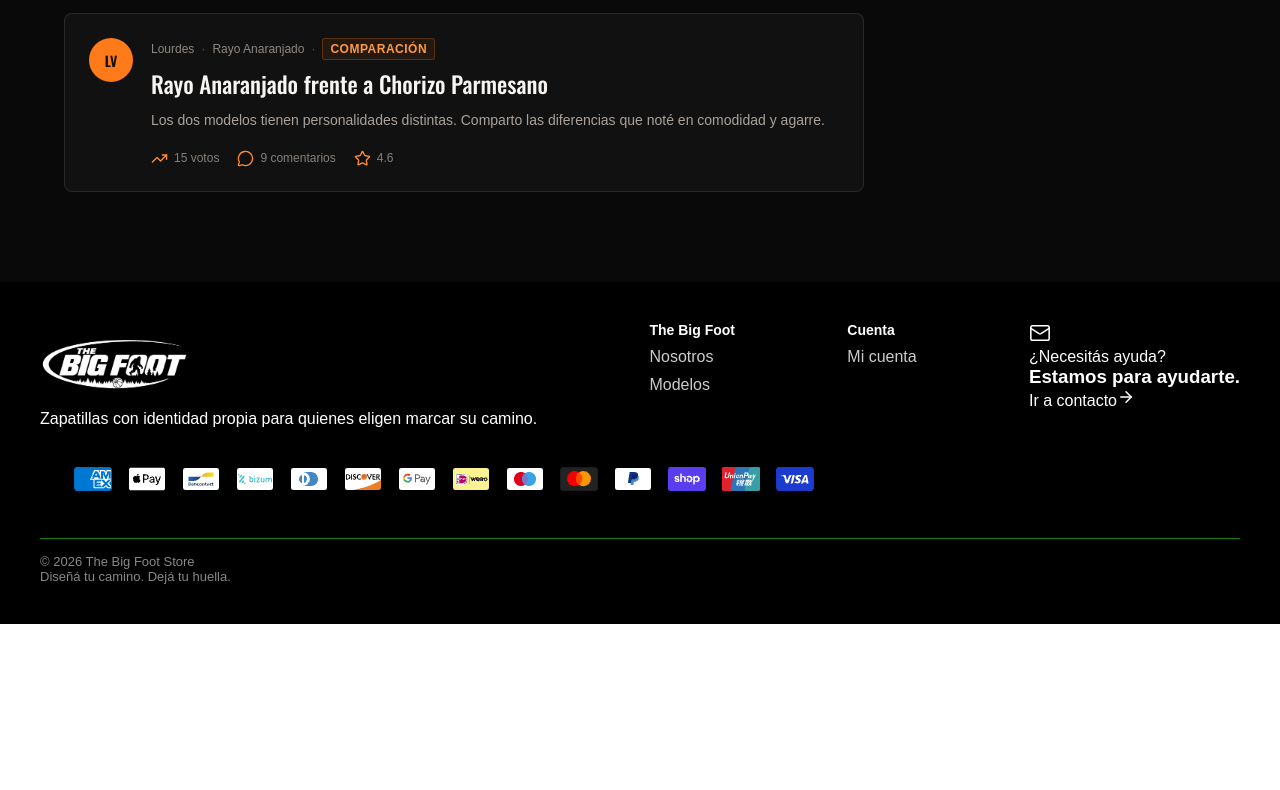
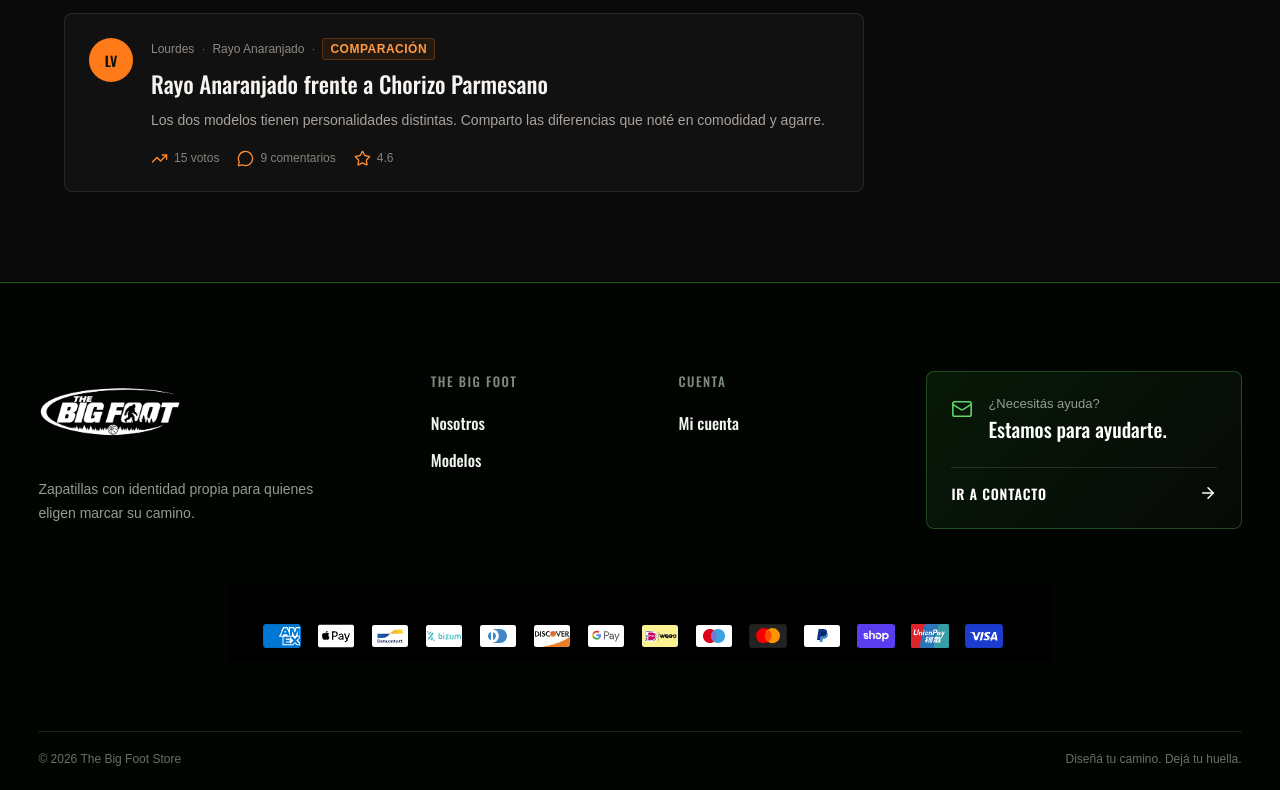
Before and after one commit to olatealejo/Proyecto_Big_Foot, a React (Vite) app: page /comunidad in a window 1280 px wide. Shown: the part 1208-1998 px from the top of the page. Before the commit the page ends 1832 px from the top, so only its background shows below. Built offline with nearby package versions, Linux system fonts and the light colour scheme.

Commit message:
style: aplicar diseño actualizado del footer

```diff
--- a/src/components/Footer.css
+++ b/src/components/Footer.css
@@ -1,44 +1,236 @@
 .footer {
-  background-color: #000000;
-  color: white;
-  padding: 40px;
+  width: 100%;
+  padding: clamp(52px, 7vw, 88px) clamp(24px, 3vw, 48px) 24px;
 
+  color: #ffffff;
+  background-color: #020402;
+  border-top: 1px solid rgba(53, 181, 53, 0.45);
 }
 
 .footer-contenido {
-  display: flex;
-  justify-content: space-between;
-  align-items: flex-start;
+  width: 100%;
+  margin: 0;
+
+  display: grid;
+  grid-template-columns: 1.25fr 0.7fr 0.7fr 1.2fr;
+  align-items: start;
+  gap: clamp(32px, 5vw, 72px);
+}
+
+.footer-marca {
+  max-width: 280px;
+}
+
+.footer-logo {
+  display: inline-block;
+  margin-bottom: 22px;
 }
 
 .footer-logo img {
-  width: 150px;
+  display: block;
+  width: 145px;
+  height: auto;
+}
+
+.footer-marca > p {
+  margin: 0;
+  color: #929d94;
+  font-size: 14px;
+  line-height: 1.65;
 }
 
 .footer-seccion {
   display: flex;
   flex-direction: column;
-  gap: 10px;
+  align-items: flex-start;
+  gap: 13px;
 }
 
 .footer-seccion h3 {
+  margin: 0 0 7px;
+  color: #7f8b81;
+  font-family: "Oswald", Arial, sans-serif;
+  font-size: 13px;
+  font-weight: 500;
+  text-transform: uppercase;
+  letter-spacing: 1.5px;
+}
+
+.footer-seccion a {
+  position: relative;
+
+  color: #f0f3f0;
+  font-family: "Oswald", Arial, sans-serif;
+  font-size: 16px;
+  font-weight: 500;
+
+  transition: color 0.2s ease;
+}
+
+.footer-seccion a::after {
+  content: "";
+  position: absolute;
+  right: 0;
+  bottom: -3px;
+  left: 0;
+
+  height: 1px;
+  background-color: #4bc354;
+  transform: scaleX(0);
+  transform-origin: left;
+  transition: transform 0.2s ease;
+}
+
+.footer-seccion a:hover,
+.footer-seccion a:focus-visible {
+  color: #62d66a;
+}
+
+.footer-seccion a:hover::after,
+.footer-seccion a:focus-visible::after {
+  transform: scaleX(1);
+}
+
+.footer-contacto {
+  padding: 24px;
+
+  display: grid;
+  grid-template-columns: auto 1fr;
+  gap: 14px 15px;
+
+  background:
+    linear-gradient(135deg, rgba(53, 181, 53, 0.12), rgba(255, 255, 255, 0.025));
+  border: 1px solid rgba(75, 195, 84, 0.32);
+  border-radius: 8px;
+}
+
+.footer-contacto > svg {
+  margin-top: 2px;
+  color: #62d66a;
+}
+
+.footer-contacto p {
+  margin: 0 0 3px;
+  color: #929d94;
+  font-size: 13px;
+}
+
+.footer-contacto h3 {
+  margin: 0;
+  font-family: "Oswald", Arial, sans-serif;
+  font-size: 20px;
+  font-weight: 500;
+}
+
+.footer-contacto a {
+  grid-column: 1 / -1;
+
+  margin-top: 9px;
+  padding-top: 15px;
+
+  display: inline-flex;
+  align-items: center;
+  justify-content: space-between;
+
+  color: #ffffff;
+  font-family: "Oswald", Arial, sans-serif;
   font-size: 14px;
+  font-weight: 600;
+  text-transform: uppercase;
+  letter-spacing: 0.8px;
+  border-top: 1px solid rgba(255, 255, 255, 0.12);
+
+  transition: color 0.2s ease;
+}
+
+.footer-contacto a svg {
+  transition: transform 0.2s ease;
+}
+
+.footer-contacto a:hover,
+.footer-contacto a:focus-visible {
+  color: #62d66a;
+}
+
+.footer-contacto a:hover svg,
+.footer-contacto a:focus-visible svg {
+  transform: translateX(4px);
+}
+
+.footer-pagos {
+  width: 100%;
+  margin-top: clamp(34px, 5vw, 56px);
+  overflow: hidden;
+}
+
+.footer-pagos img {
+  display: block;
+  width: min(822px, 100%);
+  height: auto;
+  margin: 0 auto;
+  object-fit: contain;
+  object-position: center;
+}
+
+.footer-final {
+  width: 100%;
+  margin: clamp(42px, 6vw, 70px) 0 0;
+  padding-top: 20px;
+
+  display: flex;
+  align-items: center;
+  justify-content: space-between;
+  gap: 20px;
+
+  color: #687169;
+  font-size: 12px;
+  border-top: 1px solid rgba(255, 255, 255, 0.11);
+}
+
+.footer-final p {
   margin: 0;
 }
 
-.footer-seccion a {
-  color: #ccc;
-  text-decoration: none;
+@media (max-width: 950px) {
+  .footer-contenido {
+    grid-template-columns: 1.2fr 0.8fr 0.8fr;
+  }
+
+  .footer-contacto {
+    grid-column: 1 / -1;
+  }
 }
 
-.footer-seccion a:hover {
-  color: white;
+@media (max-width: 650px) {
+  .footer {
+    padding-top: 48px;
+  }
+
+  .footer-contenido {
+    grid-template-columns: 1fr 1fr;
+    gap: 36px 24px;
+  }
+
+  .footer-marca,
+  .footer-contacto {
+    grid-column: 1 / -1;
+  }
+
+  .footer-marca {
+    max-width: 100%;
+  }
+
+  .footer-final {
+    align-items: flex-start;
+    flex-direction: column;
+  }
 }
 
-.footer-final {
-  border-top: 1px solid #168000;
-  margin-top: 30px;
-  padding-top: 15px;
-  color: #888;
-  font-size: 13px;
+@media (prefers-reduced-motion: reduce) {
+  .footer-seccion a,
+  .footer-seccion a::after,
+  .footer-contacto a,
+  .footer-contacto a svg {
+    transition: none;
+  }
 }
```
